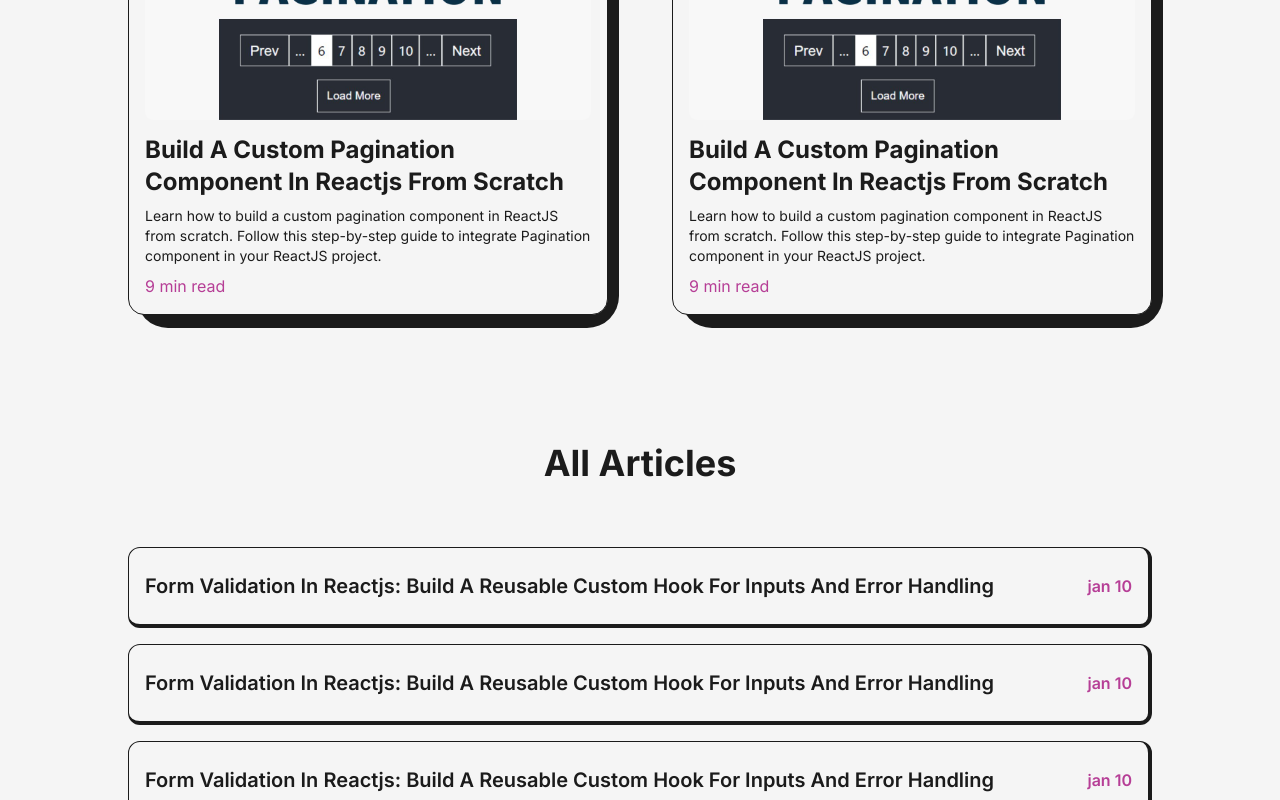
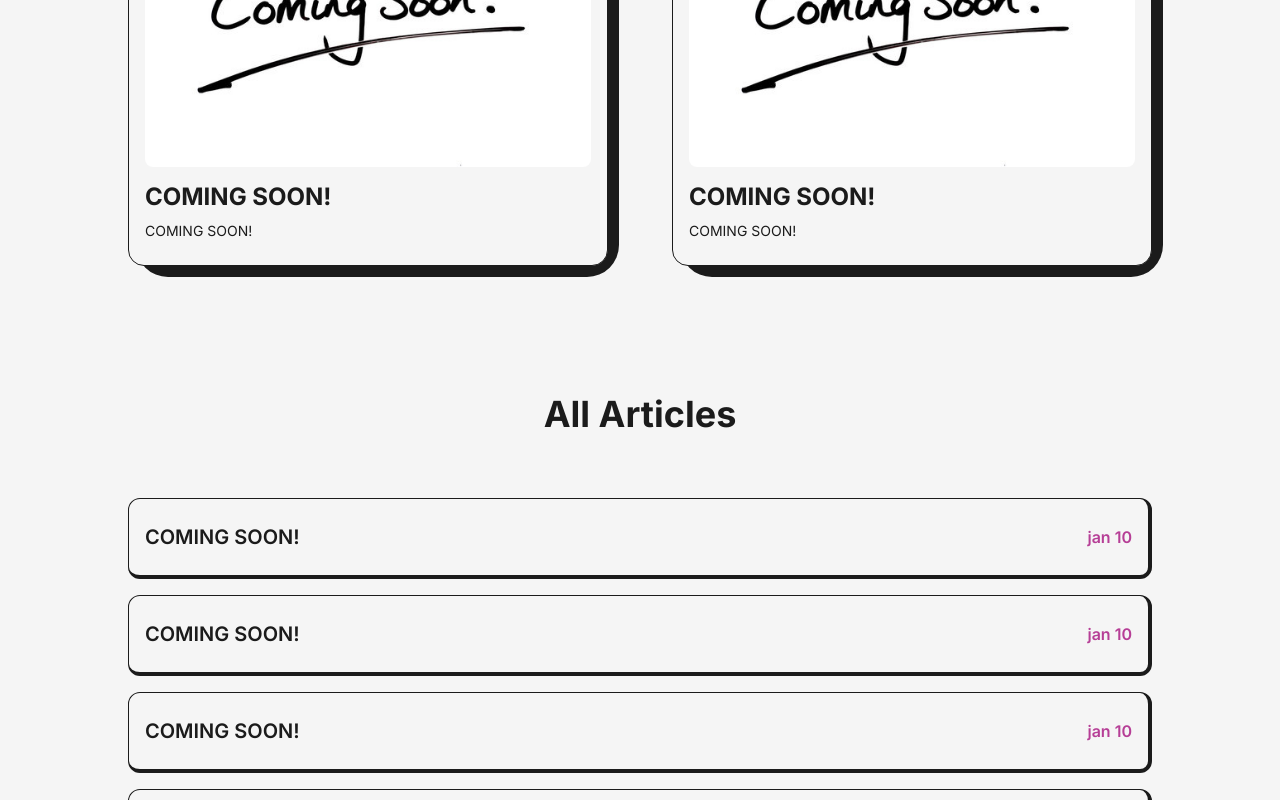
Before and after one commit to LoGiSTeRr/DanielPortfolio, a Next.js app: page /articles in a window 1280 px wide. Shown: the part 700-1500 px from the top of the page. Built offline with nearby package versions, Linux system fonts and the light colour scheme.

Commit message:
final changes

```diff
--- a/app/articles/page.jsx
+++ b/app/articles/page.jsx
@@ -5,8 +5,8 @@
 import Link from "next/link";
 import Image from "next/image";
 import {motion, useMotionValue} from 'framer-motion';
-import article1 from '../../public/images/articles/s.jpg'
-import article2 from '../../public/images/articles/c.png'
+import article1 from '../../public/CS.png'
+import article2 from '../../public/CS.png'
 import Transition from "@/components/Transition";
 
 const FramerImage = motion(Image)
@@ -83,18 +83,14 @@
             <AnimatedText className="text-[104px] mb-16 lg:left-0 lg:!text-7xl sm:mb-8 sm:!text-6xl xs:!text-4xl" text={'Words Can Change The World! '}/>
             <ul className='grid grid-cols-2 gap-16 lg:gap-8 md:grid-cols-1 md:gap-y-16'>
                 <FeaturedArticle
-                    title='Build A Custom Pagination Component In Reactjs From Scratch'
-                    summary="Learn how to build a custom pagination component in ReactJS from scratch.
-                    Follow this step-by-step guide to integrate Pagination component in your ReactJS project."
-                    time='9 min read'
+                    title='COMING SOON!'
+                    summary="COMING SOON!"
                     link={'/'}
                     img={article1}
                 />
                 <FeaturedArticle
-                    title='Build A Custom Pagination Component In Reactjs From Scratch'
-                    summary="Learn how to build a custom pagination component in ReactJS from scratch.
-                    Follow this step-by-step guide to integrate Pagination component in your ReactJS project."
-                    time='9 min read'
+                    title='COMING SOON!'
+                    summary="COMING SOON!"
                     link={'/'}
                     img={article1}
                 />
@@ -102,37 +98,37 @@
             <h2 className="dark:text-light font-bold text-4xl w-full text-center my-16 mt-32">All Articles</h2>
             <ul>
                 <Article
-                    title={'Form Validation In Reactjs: Build A Reusable Custom Hook For Inputs And Error Handling'}
+                    title={'COMING SOON!'}
+                    date={'jan 10'}
+                    img={article1}
+                    link={'/'}
+                />
+                <Article
+                    title={'COMING SOON!'}
+                    date={'jan 10'}
+                    img={article1}
+                    link={'/'}
+                />
+                <Article
+                    title={'COMING SOON!'}
+                    date={'jan 10'}
+                    img={article1}
+                    link={'/'}
+                />
+                <Article
+                    title={'COMING SOON!'}
+                    date={'jan 10'}
+                    img={article1}
+                    link={'/'}
+                />
+                <Article
+                    title={'COMING SOON!'}
                     date={'jan 10'}
                     img={article2}
                     link={'/'}
                 />
                 <Article
-                    title={'Form Validation In Reactjs: Build A Reusable Custom Hook For Inputs And Error Handling'}
-                    date={'jan 10'}
-                    img={article2}
-                    link={'/'}
-                />
-                <Article
-                    title={'Form Validation In Reactjs: Build A Reusable Custom Hook For Inputs And Error Handling'}
-                    date={'jan 10'}
-                    img={article2}
-                    link={'/'}
-                />
-                <Article
-                    title={'Form Validation In Reactjs: Build A Reusable Custom Hook For Inputs And Error Handling'}
-                    date={'jan 10'}
-                    img={article2}
-                    link={'/'}
-                />
-                <Article
-                    title={'Form Validation In Reactjs: Build A Reusable Custom Hook For Inputs And Error Handling'}
-                    date={'jan 10'}
-                    img={article2}
-                    link={'/'}
-                />
-                <Article
-                    title={'Form Validation In Reactjs: Build A Reusable Custom Hook For Inputs And Error Handling'}
+                    title={'COMING SOON!'}
                     date={'jan 10'}
                     img={article2}
                     link={'/'}
--- a/components/Logo.jsx
+++ b/components/Logo.jsx
@@ -11,7 +11,7 @@
     <div className='flex items-center justify-center  border-2 border-solid border-transparent rounded-full mt-2 dark:border-light'>
 
             <MotionLink whileHover={{backgroundColor:["#121212", "rgba(131,58,180,1)","rgba(253,29,29,1)","rgba(252,176,69,1)","rgba(131,58,180,1)", "#121212"],transition:{duration:1,repeat:Infinity}}} href={'/'} className="h-16 w-16 • bg-dark text-light flex items-center justify-center rounded-full text-2xl font-bold">
-                CB
+                BD
             </MotionLink>
 
     </div>
```
